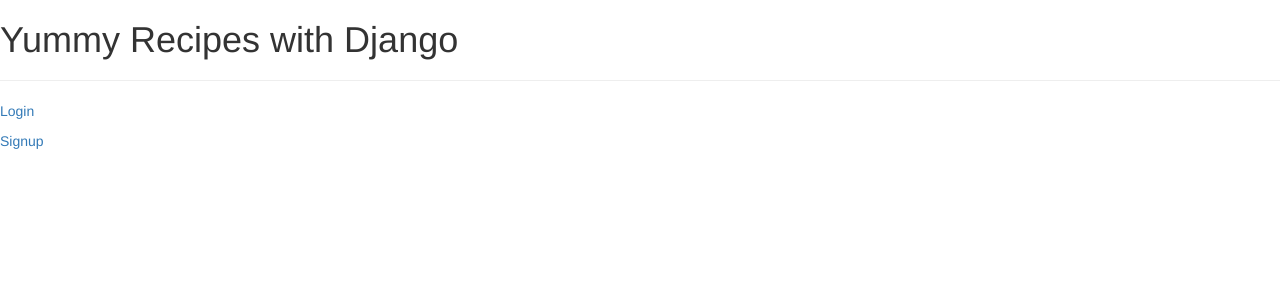
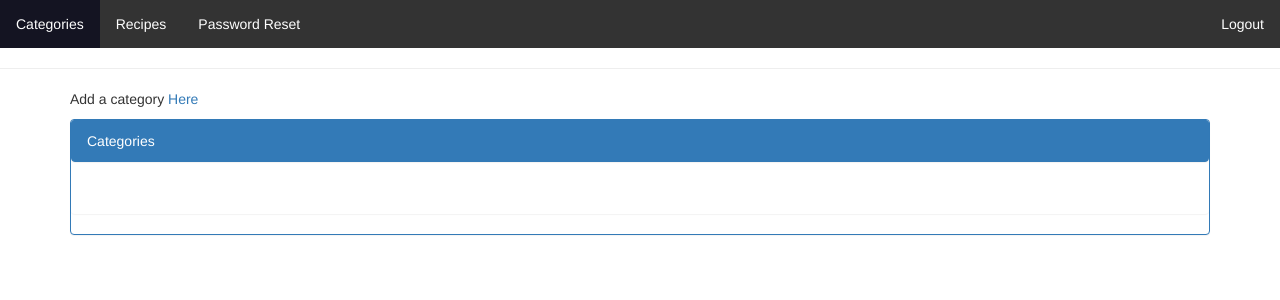
Before and after one commit to mwaz/yummy-django, a Django app: template yummy/yummyPI/templates/home.html in a window 1280 px wide. Shown: the top 300 px of the page. Run offline with Django 3.2, Linux system fonts and the light colour scheme; the template is opened without the code that fills it, so the values that code supplies are empty; some libraries are stand-ins or nearby versions.

Commit message:
[fx] add bootstrap in template files

```diff
--- /dev/null
+++ b/yummy/yummyPI/static/css/style.css
@@ -0,0 +1,31 @@
+
+body {margin: 0;}
+
+ul.topnav {
+    list-style-type: none;
+    margin: 0;
+    padding: 0;
+    overflow: hidden;
+    background-color: #333;
+}
+
+ul.topnav li {float: left;}
+
+ul.topnav li a {
+    display: block;
+    color: white;
+    text-align: center;
+    padding: 14px 16px;
+    text-decoration: none;
+}
+
+ul.topnav li a:hover:not(.active) {background-color: #111;}
+
+ul.topnav li a.active {background-color: rgb(20, 20, 34);}
+
+ul.topnav li.right {float: right;}
+
+@media screen and (max-width: 600px){
+    ul.topnav li.right,
+    ul.topnav li {float: none;}
+}
--- a/yummy/yummyPI/templates/base.html
+++ b/yummy/yummyPI/templates/base.html
@@ -1,3 +1,6 @@
+{% load static %}
+
+<link rel="stylesheet" type="text/css" href="{% static '/css/style.css' %}" />
 <head>
     {% load bootstrap3 %}
      {% bootstrap_css %}
@@ -8,9 +11,28 @@
 </head>
 <body>
 <header>
-    <h1>
-        Yummy Recipes with Django
-    </h1>
+    <ul class="topnav">
+        <li>
+            <a class="active" href="/yummyPI/">Categories</a>
+        </li>
+        <li>
+            <a href="#/yummyPI/Recipes">Recipes</a>
+        </li>
+        <li>
+            <a href="#/yummyPI/Password_RESET">Password Reset</a>
+        </li>
+        <li class="right">
+            <a href="/yummyPI/Logout">Logout</a>
+        </li>
+
+        <li class="right">
+             {% if user.is_authenticated %}
+            <a href="#about">Welcome , {{ user.username }} </a>
+            {% endif %}
+        </li>
+    </ul>
+
+
 
     <hr>
 </header>
--- a/yummy/yummyPI/templates/categories.html
+++ b/yummy/yummyPI/templates/categories.html
@@ -1,7 +1,6 @@
 {% extends 'base.html' %}
 
 {% block content %}
-<h2> Categories </h2>
 {% if form.errors %}
 <p style="color: red"> Please add category name and description </p>
 {% endif %}
--- a/yummy/yummyPI/templates/home.html
+++ b/yummy/yummyPI/templates/home.html
@@ -1,18 +1,55 @@
+
 {% extends 'base.html' %}
 
 
 {% block content %}
 
-{% if user.is_authenticated %}
-<h2> Welcome , {{ user.username }}  </h2>
+<style>
+    table,
+    td,
+    th {
+        border: 1px solid #ddd;
+        text-align: left;
+    }
 
-<p> Add a category <a href="/yummyPI/Category"> Here </a> </p>
+    table {
+        border-collapse: collapse;
+        width: 100%;
+    }
 
-<p> <a href="/yummyPI/Logout"> Logout</a> </p>
-{% else %}
-<p> <a href="/yummyPI/Login"> Login </a> </p>
-<p> <a href="/yummyPI//Register"> Signup </a> </p>
-{% endif %}
+    th,
+    td {
+        padding: 15px;
+    }
+</style>
+
+<div class="container">
+    <p> Add a category
+        <a href="/yummyPI/Category"> Here </a>
+    </p>
+    <div class="panel panel-primary">
+
+        <div class="panel panel-heading"> Categories  </div>
+
+        <div class="panel panel-body">
+
+            <table >
+
+                 {% for category in category_object %}
+                <tr>
+                    <td>{{ category.category_name }}</td>
+                    <td> <a class="fa fa-pencil" data-toggle="modal" data-target="#modal" title="edit item" data-tooltip> View Recipes</a>
+                    </td>
+                    <td> <a class="fa fa-pencil" data-toggle="modal"  data-target="#modal" title="edit item" data-tooltip> Update</a></td>
+                    <td><a class="fa fa-pencil" data-toggle="modal" data-target="#modal" title="edit item" data-tooltip> Delete</a>
+                    </td>
+                </tr>
+
+                {% endfor %}
+            </table>
+        </div>
+    </div>
+</div>
 
 
 {% endblock %}
--- a/yummy/yummyPI/urls.py
+++ b/yummy/yummyPI/urls.py
@@ -1,11 +1,11 @@
 from django.conf.urls import url
-from . views import home, create_category
+from . views import home, create_category, view_created_categories
 from django.contrib.auth import views as auth_views
 from . import views
 
 app_name = 'yummy_recipes'
 urlpatterns = [
-    url(r'^$', home, name='home'),
+    url(r'^$', view_created_categories, name='home'),
     url(r'^Register/$', views.register),
     url(r'^Category/$', create_category,   name='category'),
     url(r'^Login/$', auth_views.login,  {'template_name': 'login.html'}, name='login'),
--- a/yummy/yummyPI/views.py
+++ b/yummy/yummyPI/views.py
@@ -55,3 +55,9 @@
     else:
         form = CategoryRegistrationForm()
     return render(request, 'categories.html', {'form': form})
+
+def view_created_categories(request):
+    """Method to view categories
+    """
+    category_object = Categories.objects.all()
+    return render(request, 'home.html', {'category_object': category_object})
```
Also changed, not shown: yummy/yummyPI/forms.py (+30 -4 lines), yummy/yummyPI/templates/login.html (+15 -5 lines), yummy/yummyPI/templates/signup.html (+11 -3 lines).
